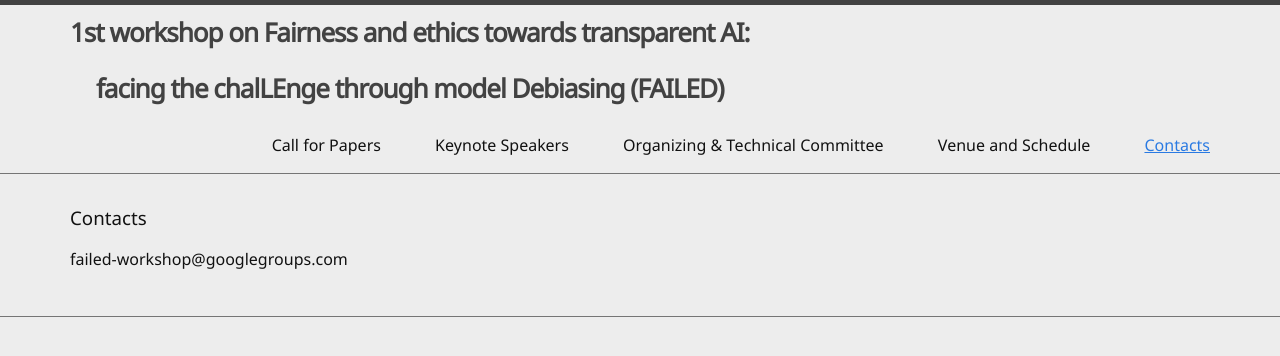
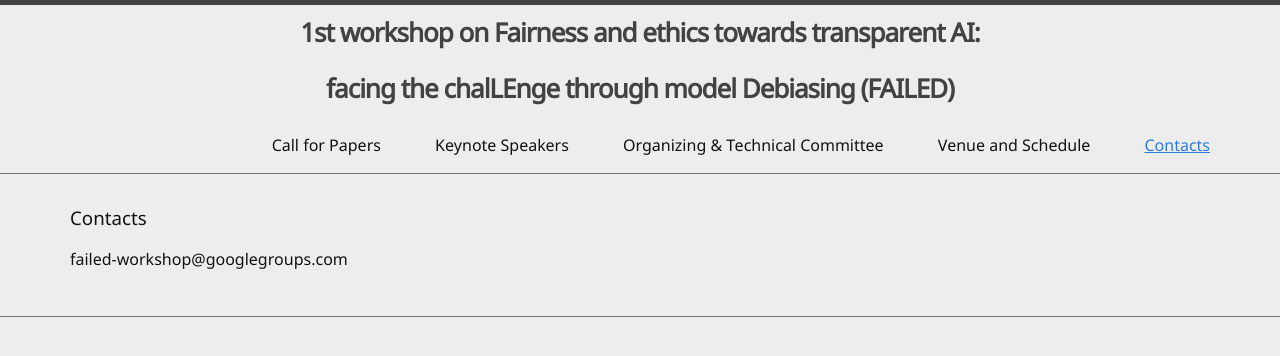
Before and after one commit to VitoPaoloPastore/2nd-FAILED-Workshop-ICCV-2025.github.io, a Jekyll site: the page built from 4-contacts.md, in a window 1280 px wide. Shown: the top 356 px of the page. Built offline with Jekyll 4.4.1, drawn with Linux system fonts in a browser that asks for light colours.

Commit message:
Update _layout.scss

```diff
--- a/_sass/_layout.scss
+++ b/_sass/_layout.scss
@@ -16,7 +16,8 @@
   line-height: 56px;
   letter-spacing: -1px;
   margin-bottom: 0;
-  float: left;
+  display: inline-block;
+  text-align: center;
 
   &,
   &:visited {
```
